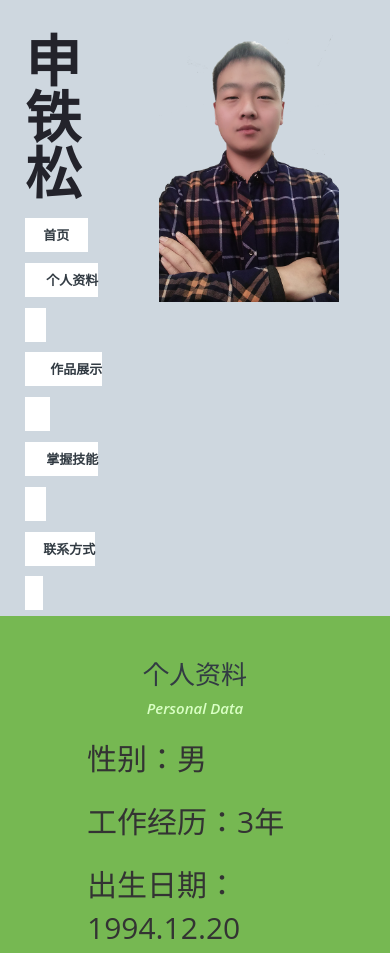
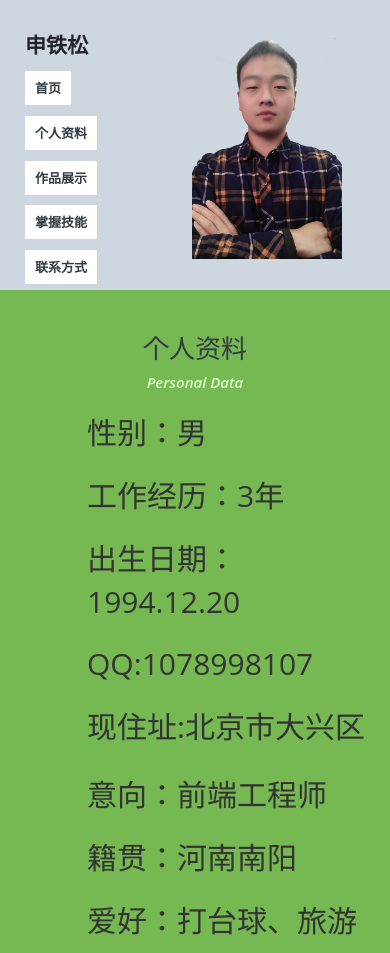
Before and after one commit to shentiesong/shentiesong.github.io, a plain HTML site: page index.html in a window 390 px wide. Shown: the top 953 px of the page. Drawn offline with Linux system fonts and the light colour scheme; a web font is replaced by a local one.

Commit message:
Signed-off-by: STS <1078998107@qq.com>

```diff
--- a/css/style.css
+++ b/css/style.css
@@ -334,7 +334,7 @@ margin-top:50px;
 .wel-grid .icon {
   width: 100px;
   height: 100px;
-  line-height: 100px;
+  line-height: 300%;
   text-align: conter;
   color: #fff;
   font-size: 30px;
@@ -765,17 +765,17 @@ color:#76b852;
 	  margin-top: 35px;
 	}
 	.nav-left a {
-	  font-size: 7em;
+	  font-size: 4em;
 	}
 	.nav-right ul li a {
 	  font-size: 14px;
-	  padding: 8px 47px;
+	  padding: 8px 20px;
 	}
 	.nav-right ul li:nth-child(2) a ,.nav-right ul li:nth-child(4) a {
-	  padding: 8px 37px;
+	  padding: 8px 20px;
 	}
 	.nav-right ul li:nth-child(1) a,.nav-right ul li:nth-child(5) a {
-	  padding: 8px 27px;
+	  padding: 8px 20px;
 	}
 	.nav-right ul li {
 	  line-height: 3.5em;
@@ -896,11 +896,11 @@ color:#76b852;
 @media (max-width: 768px){
 	.navigation {
 	  float: left;
-	  width: 30%;
+	  width: 40%;
 	}
 	.banner-image {
 	  float: left;
-	  width: 70%;
+	  width: 60%;
 	}
 	.banner-image img {
 	  width: 65%;
@@ -913,13 +913,13 @@ color:#76b852;
 	}
 	.nav-right ul li a {
 	  font-size: 14px;
-	  padding: 8px 47px;
+	  padding: 8px 20px;
 	}
 	.nav-right ul li:nth-child(2) a ,.nav-right ul li:nth-child(4) a {
-	  padding: 8px 37px;
+	  padding: 8px 20px;
 	}
 	.nav-right ul li:nth-child(1) a,.nav-right ul li:nth-child(5) a {
-	  padding: 8px 27px;
+	  padding: 8px 20px;
 	}
 	.nav-right ul li {
 	  line-height: 3.5em;
@@ -1039,7 +1039,7 @@ color:#76b852;
 }
 @media (max-width: 640px){
 	.nav-left a {
-	  font-size: 5.5em;
+	  font-size: 2em;
 	}
 	.navigation {
 	  padding-top: 0;
@@ -1049,12 +1049,12 @@ color:#76b852;
 	}
 	.nav-right ul li a {
 	  font-size: 13px;
-	  padding: 8px 30px;
-	}
-	.nav-right ul li:nth-child(2) a ,.nav-right ul li:nth-child(4) a {
 	  padding: 8px 20px;
 	}
-	.nav-right ul li:nth-child(1) a,.nav-right ul li:nth-child(5) a {
+	.nav-right ul li:nth-child(2) a ,.nav-right ul li:nth-child(4) a,.nav-right ul li:nth-child(5) a  {
+	  padding: 8px 20px;
+	}
+	.nav-right ul li:nth-child(1) a{
 	  padding: 8px 10px;
 	}
 	.nav-right ul li {
@@ -1193,7 +1193,7 @@ color:#76b852;
 	  padding: 0 10px;
 	}
 	.nav-left a {
-	  font-size: 4em;
+	  font-size: 1.5em;
 	}
 	.nav-right ul {
 	  margin: 10px 0 0 0;
@@ -1202,13 +1202,16 @@ color:#76b852;
 	  width: 81%;
 	}
 	.nav-right ul li a {
-	  padding: 8px 11px;
+	  padding: 8px 0px;
+	  text-indent: -10px;
 	}
 	.nav-right ul li:nth-child(2) a ,.nav-right ul li:nth-child(4) a {
-	  padding: 8px 7px;
+	  padding: 8px 0px;
+	  text-indent: -10px;
 	}
 	.nav-right ul li:nth-child(1) a,.nav-right ul li:nth-child(5) a {
-	  padding: 8px 4px;
+	  padding: 8px 0px;
+	  text-indent: -10px;
 	}
 
 }
@@ -1268,7 +1271,7 @@ padding:0;
 	  margin-top: 20px;
 	}
 	.nav-left a {
-	  font-size: 3em;
+	  font-size: 1.5em;
 	}
 	.nav-left {
 	  width: 29.2%;
```
